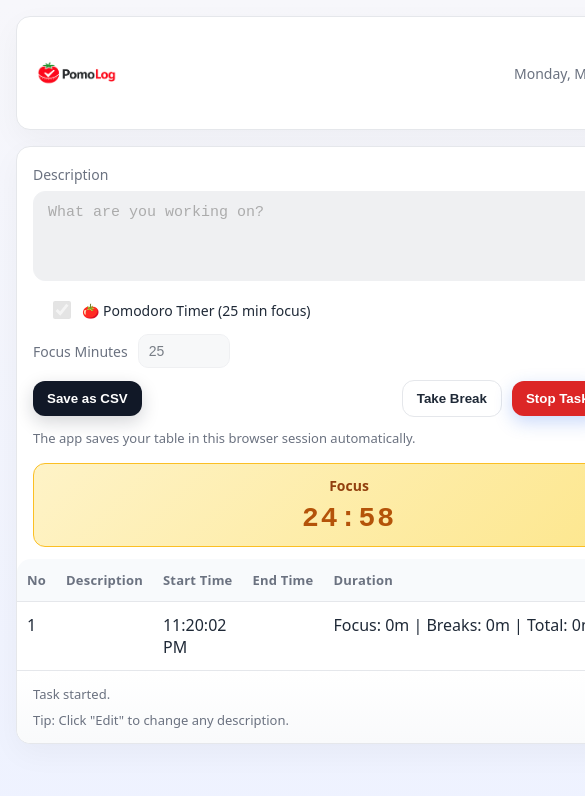
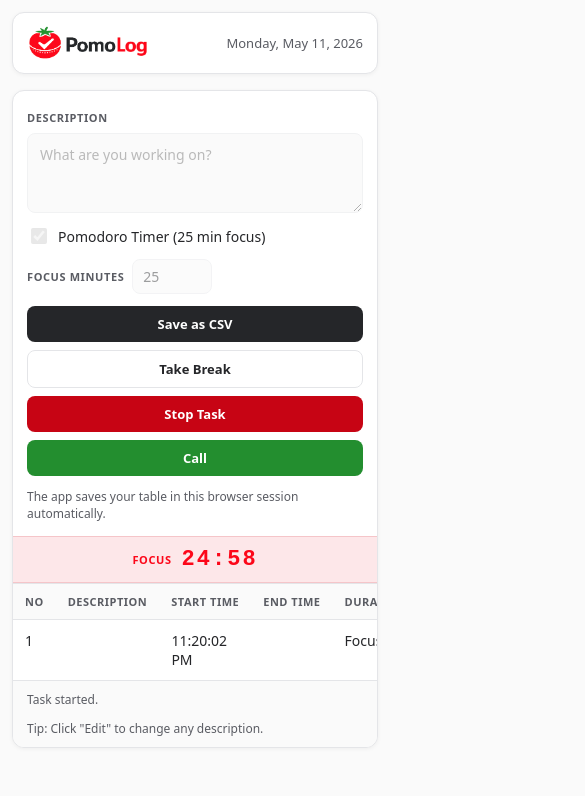
Before and after one commit to Thusithanjana/PomoLog, a React (Vite) app: page / in a window 390 px wide. Both pictures are taken after a click on the button "Start Task". Shown: the top 796 px of the page, 585 px wide, since content can reach past the window. Built offline with nearby package versions, Linux system fonts and the light colour scheme.

Commit message:
Updated the color profile matching the brand

```diff
--- a/src/App.css
+++ b/src/App.css
@@ -1,75 +1,95 @@
+/* ── Layout ───────────────────────────────────────────────── */
 .app {
-  max-width: 980px;
+  max-width: 960px;
   margin: 0 auto;
   display: grid;
   gap: 16px;
 }
 
+/* ── Header ───────────────────────────────────────────────── */
 header {
   background: var(--card);
   border: 1px solid var(--border);
   border-radius: var(--radius);
-  padding: 16px 20px;
+  padding: 12px 20px;
   display: flex;
   align-items: center;
   justify-content: space-between;
-  box-shadow: 0 10px 30px rgba(0, 0, 0, 0.04);
+  box-shadow: 0 1px 4px rgba(0, 0, 0, 0.05);
 }
 
 .brand-logo {
-  width: 100px;
-  height: 100px;
+  height: 52px;
+  width: auto;
   object-fit: contain;
   flex-shrink: 0;
 }
 
 header .date {
   color: var(--ink-soft);
-  font-size: 14px;
+  font-size: 13px;
+  font-weight: 500;
 }
 
+/* ── Panel ────────────────────────────────────────────────── */
 .panel {
   background: var(--card);
   border: 1px solid var(--border);
   border-radius: var(--radius);
-  box-shadow: 0 10px 30px rgba(0, 0, 0, 0.04);
+  box-shadow: 0 1px 4px rgba(0, 0, 0, 0.05);
+  overflow: hidden;
 }
 
+/* ── Controls ─────────────────────────────────────────────── */
 .controls {
-  padding: 16px;
+  padding: 20px;
   display: grid;
-  gap: 12px;
+  gap: 14px;
 }
 
 label {
-  font-size: 14px;
+  font-size: 11px;
+  font-weight: 700;
+  letter-spacing: 0.6px;
+  text-transform: uppercase;
   color: var(--ink-soft);
 }
 
 textarea {
+  display: block;
   width: 100%;
-  min-height: 90px;
+  min-height: 80px;
   resize: vertical;
-  padding: 12px 14px;
-  border-radius: 12px;
+  padding: 10px 12px;
+  border-radius: 8px;
   border: 1px solid var(--border);
-  background: var(--muted);
+  background: var(--bg);
   color: var(--ink);
-  font-size: 15px;
+  font-size: 14px;
+  font-family: inherit;
+  line-height: 1.5;
   margin-top: 6px;
+  transition: border-color 0.15s ease, box-shadow 0.15s ease;
+}
+
+textarea:focus {
+  outline: none;
+  border-color: var(--brand);
+  box-shadow: 0 0 0 3px var(--brand-tint);
 }
 
 textarea:disabled {
-  opacity: 0.6;
-  background: #e5e7eb;
+  opacity: 0.5;
   cursor: not-allowed;
+  background: var(--muted);
 }
 
+/* ── Row layout ───────────────────────────────────────────── */
 .row {
   display: flex;
   align-items: center;
   justify-content: space-between;
-  gap: 10px;
+  gap: 8px;
   flex-wrap: wrap;
 }
 
@@ -77,41 +97,56 @@ textarea:disabled {
 .row .right {
   display: flex;
   align-items: center;
-  gap: 10px;
+  gap: 8px;
+  flex-wrap: wrap;
 }
 
+/* ── Buttons ──────────────────────────────────────────────── */
 button {
   appearance: none;
   border: none;
   background: var(--accent);
   color: var(--accent-ink);
-  padding: 10px 14px;
-  border-radius: 12px;
+  padding: 9px 16px;
+  border-radius: 8px;
+  font-size: 13px;
   font-weight: 600;
+  font-family: inherit;
   cursor: pointer;
-  transition: transform 0.04s ease, box-shadow 0.2s ease, background 0.2s ease;
-  box-shadow: 0 6px 18px rgba(37, 99, 235, 0.25);
+  transition: background 0.15s ease, transform 0.05s ease;
+  white-space: nowrap;
+  flex-shrink: 0;
+}
+
+button:hover:not(:disabled) {
+  background: var(--accent-hover);
 }
 
 button.secondary {
-  background: #111827;
-  box-shadow: 0 6px 18px rgba(17, 24, 39, 0.18);
+  background: var(--charcoal);
+}
+
+button.secondary:hover:not(:disabled) {
+  background: #3a3c42;
 }
 
 button.ghost {
   background: transparent;
   color: var(--ink);
   border: 1px solid var(--border);
-  box-shadow: none;
+}
+
+button.ghost:hover:not(:disabled) {
+  background: var(--muted);
+  border-color: var(--ink-soft);
 }
 
 button:disabled {
-  opacity: 0.6;
+  opacity: 0.4;
   cursor: not-allowed;
-  box-shadow: none;
 }
 
-button:active {
+button:active:not(:disabled) {
   transform: translateY(1px);
 }
 
@@ -119,43 +154,70 @@ button.running {
   background: var(--danger);
 }
 
+button.running:hover:not(:disabled) {
+  background: #a5030f;
+}
+
 #callBtn {
   background: var(--success);
+}
+
+#callBtn:hover:not(:disabled) {
+  background: var(--leaf-hover);
 }
 
 #callBtn.active {
   background: var(--danger);
 }
 
+#callBtn.active:hover:not(:disabled) {
+  background: #a5030f;
+}
+
 button.danger {
   background: var(--danger);
-  box-shadow: 0 6px 18px rgba(220, 38, 38, 0.25);
+}
+
+button.danger:hover:not(:disabled) {
+  background: #a5030f;
+}
+
+/* ── Table ────────────────────────────────────────────────── */
+.table-wrap {
+  overflow-x: auto;
+  -webkit-overflow-scrolling: touch;
+  border-top: 1px solid var(--border);
 }
 
 table {
   width: 100%;
+  min-width: 520px;
   border-collapse: separate;
   border-spacing: 0;
 }
 
 thead th {
   text-align: left;
-  font-size: 13px;
+  font-size: 11px;
   color: var(--ink-soft);
   font-weight: 700;
-  letter-spacing: 0.2px;
-  background: #f8fafc;
+  letter-spacing: 0.5px;
+  text-transform: uppercase;
+  background: var(--bg);
   position: sticky;
   top: 0;
   z-index: 1;
   border-bottom: 1px solid var(--border);
-  padding: 12px 10px;
+  padding: 10px 12px;
+  white-space: nowrap;
 }
 
 tbody td {
-  padding: 12px 10px;
+  padding: 11px 12px;
   border-bottom: 1px solid var(--border);
   vertical-align: top;
+  font-size: 14px;
+  color: var(--ink);
 }
 
 tbody tr:last-child td {
@@ -163,48 +225,45 @@ tbody tr:last-child td {
 }
 
 tbody tr.break-row td {
-  background: #fffbeb;
+  background: var(--brand-tint);
 }
 
 .break-pill {
-  display: inline-block;
+  display: inline-flex;
+  align-items: center;
   margin-left: 8px;
   padding: 2px 8px;
   border-radius: 999px;
   font-size: 11px;
   font-weight: 700;
-  color: #92400e;
-  background: #fde68a;
+  color: var(--brand-hover);
+  background: var(--brand-tint);
+  border: 1px solid rgba(199, 4, 20, 0.2);
 }
 
-.table-wrap {
-  overflow: auto;
-  border-top-left-radius: var(--radius);
-  border-top-right-radius: var(--radius);
-}
-
+/* ── Footer actions ───────────────────────────────────────── */
 .footer-actions {
   display: flex;
   justify-content: space-between;
   align-items: center;
-  padding: 14px 16px;
+  gap: 12px;
+  padding: 12px 20px;
   border-top: 1px solid var(--border);
-  background: linear-gradient(180deg, #ffffff, #f9fafb);
-  border-bottom-left-radius: var(--radius);
-  border-bottom-right-radius: var(--radius);
+  background: var(--bg);
+  flex-wrap: wrap;
 }
 
 .hint {
   color: var(--ink-soft);
-  font-size: 13px;
+  font-size: 12px;
 }
 
 .pill {
-  padding: 4px 8px;
-  background: #e0e7ff;
-  color: #1e3a8a;
+  padding: 3px 9px;
+  background: var(--brand-tint);
+  color: var(--brand-hover);
   border-radius: 999px;
-  font-size: 12px;
+  font-size: 11px;
   font-weight: 700;
 }
 
@@ -212,64 +271,89 @@ tbody tr.break-row td {
   white-space: nowrap;
 }
 
+/* ── Dialogs ──────────────────────────────────────────────── */
 .dialog-backdrop {
   position: fixed;
   inset: 0;
-  background: rgba(15, 23, 42, 0.45);
+  background: rgba(37, 38, 41, 0.5);
   display: grid;
   place-items: center;
-  padding: 20px;
+  padding: 16px;
+  z-index: 100;
 }
 
 .dialog {
-  width: min(600px, 100%);
+  width: min(480px, 100%);
   background: var(--card);
   border: 1px solid var(--border);
   border-radius: var(--radius);
-  box-shadow: 0 16px 48px rgba(15, 23, 42, 0.2);
-  padding: 16px;
+  box-shadow: 0 8px 32px rgba(37, 38, 41, 0.18);
+  padding: 24px;
 }
 
 .dialog h2 {
-  margin: 0 0 10px;
-  font-size: 18px;
+  margin: 0 0 8px;
+  font-size: 16px;
+  font-weight: 700;
+  color: var(--ink);
 }
 
 .dialog-actions {
   display: flex;
   justify-content: flex-end;
-  gap: 10px;
-  margin-top: 12px;
+  gap: 8px;
+  margin-top: 16px;
 }
 
+/* ── Pomodoro display ─────────────────────────────────────── */
 .pomodoro-display {
   display: flex;
   align-items: center;
   justify-content: center;
   gap: 16px;
-  padding: 12px 16px;
-  background: linear-gradient(135deg, #fef3c7 0%, #fde68a 100%);
-  border: 1px solid #fbbf24;
-  border-radius: 12px;
-  margin: 0 16px 12px;
+  padding: 12px 20px;
+  border-top: 1px solid transparent;
+  border-bottom: 1px solid transparent;
+  transition: background 0.3s ease;
+}
+
+.pomodoro-display.pomodoro-focus {
+  background: var(--brand-tint);
+  border-color: rgba(199, 4, 20, 0.15);
+}
+
+.pomodoro-display.pomodoro-break {
+  background: #e8f5e9;
+  border-color: rgba(35, 142, 47, 0.2);
 }
 
 .pomodoro-label {
-  font-size: 14px;
-  font-weight: 600;
-  color: #92400e;
+  font-size: 11px;
+  font-weight: 700;
+  letter-spacing: 0.6px;
+  text-transform: uppercase;
+}
+
+.pomodoro-focus .pomodoro-label,
+.pomodoro-focus .pomodoro-time {
+  color: var(--brand);
+}
+
+.pomodoro-break .pomodoro-label,
+.pomodoro-break .pomodoro-time {
+  color: var(--success);
 }
 
 .pomodoro-time {
-  font-size: 32px;
+  font-size: 30px;
   font-weight: 700;
+  font-variant-numeric: tabular-nums;
   font-family: 'Courier New', monospace;
-  color: #b45309;
   letter-spacing: 2px;
 }
 
+/* ── Pomodoro toggle & config ─────────────────────────────── */
 .pomodo-toggle {
-  padding: 0 16px;
   display: flex;
   align-items: center;
 }
@@ -279,20 +363,24 @@ tbody tr.break-row td {
   align-items: center;
   gap: 8px;
   color: var(--ink);
+  font-size: 14px;
   font-weight: 500;
+  text-transform: none;
+  letter-spacing: 0;
   cursor: pointer;
   user-select: none;
 }
 
 .pomodo-toggle input[type='checkbox'] {
-  width: 18px;
-  height: 18px;
+  width: 16px;
+  height: 16px;
+  flex-shrink: 0;
   cursor: pointer;
   accent-color: var(--accent);
 }
 
 .pomodo-toggle input[type='checkbox']:disabled {
-  opacity: 0.6;
+  opacity: 0.5;
   cursor: not-allowed;
 }
 
@@ -300,48 +388,58 @@ tbody tr.break-row td {
   display: flex;
   align-items: center;
   gap: 10px;
-  padding: 0 16px;
+  flex-wrap: wrap;
 }
 
 .pomodo-config label {
   color: var(--ink-soft);
-  font-size: 14px;
+  font-size: 11px;
 }
 
 .pomodo-config input {
-  width: 92px;
-  padding: 8px 10px;
-  border-radius: 10px;
+  width: 80px;
+  padding: 7px 10px;
+  border-radius: 8px;
   border: 1px solid var(--border);
-  background: var(--muted);
+  background: var(--bg);
   color: var(--ink);
   font-size: 14px;
+  font-family: inherit;
+  transition: border-color 0.15s ease, box-shadow 0.15s ease;
+}
+
+.pomodo-config input:focus {
+  outline: none;
+  border-color: var(--brand);
+  box-shadow: 0 0 0 3px var(--brand-tint);
 }
 
 .pomodo-config input:disabled {
-  opacity: 0.6;
+  opacity: 0.45;
   cursor: not-allowed;
+  background: var(--muted);
 }
 
+/* ── Break modal content ──────────────────────────────────── */
 .break-message {
   margin: 0 0 16px;
-  color: var(--ink);
-  font-size: 15px;
+  color: var(--ink-soft);
+  font-size: 14px;
   line-height: 1.5;
 }
 
 .break-options {
   display: flex;
   flex-direction: column;
-  gap: 10px;
+  gap: 8px;
   margin-bottom: 16px;
 }
 
 .break-options button {
   width: 100%;
   text-align: center;
-  padding: 12px 16px;
-  font-size: 15px;
+  padding: 11px 16px;
+  font-size: 14px;
 }
 
 .break-footer {
@@ -350,34 +448,78 @@ tbody tr.break-row td {
   border-top: 1px solid var(--border);
 }
 
-@media (max-width: 768px) {
+/* ── Mobile ───────────────────────────────────────────────── */
+@media (max-width: 600px) {
+  body {
+    padding: 12px;
+  }
+
+  #root {
+    min-height: calc(100svh - 24px);
+  }
+
+  .brand-logo {
+    height: 40px;
+  }
+
+  header {
+    padding: 10px 14px;
+  }
+
+  .controls {
+    padding: 14px;
+    gap: 12px;
+  }
+
+  .row {
+    flex-direction: column;
+    align-items: stretch;
+  }
+
+  .row .left,
+  .row .right {
+    width: 100%;
+    flex-direction: column;
+    align-items: stretch;
+  }
+
+  .row .left button,
+  .row .right button {
+    width: 100%;
+    text-align: center;
+    justify-content: center;
+  }
+
+  .footer-actions {
+    padding: 10px 14px;
+    flex-direction: column;
+    align-items: flex-start;
+  }
+
   .pomodoro-display {
-    flex-direction: column;
-    gap: 8px;
+    gap: 10px;
+    padding: 10px 14px;
   }
 
   .pomodoro-time {
-    font-size: 28px;
+    font-size: 26px;
+  }
+
+  .dialog {
+    padding: 18px;
   }
 
   .pomodo-config {
-    padding: 0;
+    gap: 8px;
   }
 }
 
-@media (max-width: 768px) {
-  body {
-    padding: 16px;
+@media (max-width: 400px) {
+  .pomodoro-time {
+    font-size: 22px;
   }
 
-  .brand-logo {
-    width: 80px;
-    height: 80px;
-  }
-
-  .footer-actions {
-    flex-direction: column;
-    align-items: flex-start;
-    gap: 8px;
+  .dialog h2 {
+    font-size: 15px;
   }
 }
--- a/src/components/ConcurrentTaskWarning.jsx
+++ b/src/components/ConcurrentTaskWarning.jsx
@@ -12,7 +12,7 @@ export function ConcurrentTaskWarning({
         aria-modal="true"
         aria-labelledby="concurrent-title"
       >
-        <h2 id="concurrent-title">⚠️ Task Already Running</h2>
+        <h2 id="concurrent-title">Task Already Running</h2>
         <p className="break-message">
           You have an active task: <strong>{runningTaskDescription || 'Unnamed'}</strong>
         </p>
@@ -22,10 +22,10 @@ export function ConcurrentTaskWarning({
 
         <div className="break-options">
           <button type="button" onClick={onPauseAndStart}>
-            ⏸️ Pause Current & Start New
+            Pause Current &amp; Start New
           </button>
           <button type="button" className="danger" onClick={onStopAndStart}>
-            ⏹️ Stop Current & Start New
+            Stop Current &amp; Start New
           </button>
           <button type="button" className="ghost" onClick={onCancel}>
             Cancel
--- a/src/components/ControlsPanel.jsx
+++ b/src/components/ControlsPanel.jsx
@@ -37,7 +37,7 @@ export function ControlsPanel({
             onChange={(event) => onTogglePomodo(event.target.checked)}
             disabled={isTaskRunning}
           />
-          <span>🍅 Pomodoro Timer ({pomodoroFocusMinutes} min focus)</span>
+          <span>Pomodoro Timer ({pomodoroFocusMinutes} min focus)</span>
         </label>
       </div>
 
--- a/src/components/PomodoroTimerDisplay.jsx
+++ b/src/components/PomodoroTimerDisplay.jsx
@@ -2,7 +2,7 @@ import { msToMMSS } from '../utils/pomodoro'
 
 export function PomodoroTimerDisplay({ timeRemaining, isBreakTime }) {
   return (
-    <div className="pomodoro-display">
+    <div className={`pomodoro-display ${isBreakTime ? 'pomodoro-break' : 'pomodoro-focus'}`}>
       <div className="pomodoro-label">{isBreakTime ? 'Break' : 'Focus'}</div>
       <div className="pomodoro-time">{msToMMSS(timeRemaining)}</div>
     </div>
--- a/src/index.css
+++ b/src/index.css
@@ -1,15 +1,25 @@
 :root {
-  --bg: #f7f7fb;
-  --card: #ffffff;
-  --ink: #1f2937;
-  --ink-soft: #6b7280;
-  --accent: #2563eb;
-  --accent-ink: #ffffff;
-  --danger: #dc2626;
-  --success: #16a34a;
-  --border: #e5e7eb;
-  --muted: #f3f4f6;
-  --radius: 14px;
+  /* Core brand */
+  --brand:        #FC0719;
+  --brand-hover:  #C70414;
+  --brand-tint:   #FDE7E9;
+  --charcoal:     #252629;
+  --leaf:         #238E2F;
+  --leaf-hover:   #1b7225;
+
+  /* Semantic aliases */
+  --bg:           #FAFAFA;
+  --card:         #FFFFFF;
+  --ink:          #252629;
+  --ink-soft:     #5A5C63;
+  --accent:       #FC0719;
+  --accent-hover: #C70414;
+  --accent-ink:   #FFFFFF;
+  --danger:       #C70414;
+  --success:      #238E2F;
+  --border:       #E4E5E8;
+  --muted:        #F5F5F5;
+  --radius:       12px;
 }
 
 * {
@@ -19,10 +29,10 @@
 body {
   margin: 0;
   padding: 24px;
-  font-family: system-ui, -apple-system, Segoe UI, Roboto, Helvetica, Arial,
-    sans-serif;
+  font-family: system-ui, -apple-system, Segoe UI, Roboto, Helvetica, Arial, sans-serif;
   color: var(--ink);
-  background: linear-gradient(180deg, var(--bg), #eef2ff);
+  background: var(--bg);
+  -webkit-font-smoothing: antialiased;
 }
 
 #root {
```
Also changed, not shown: src/components/BreakModal.jsx (+4 -4 lines).
